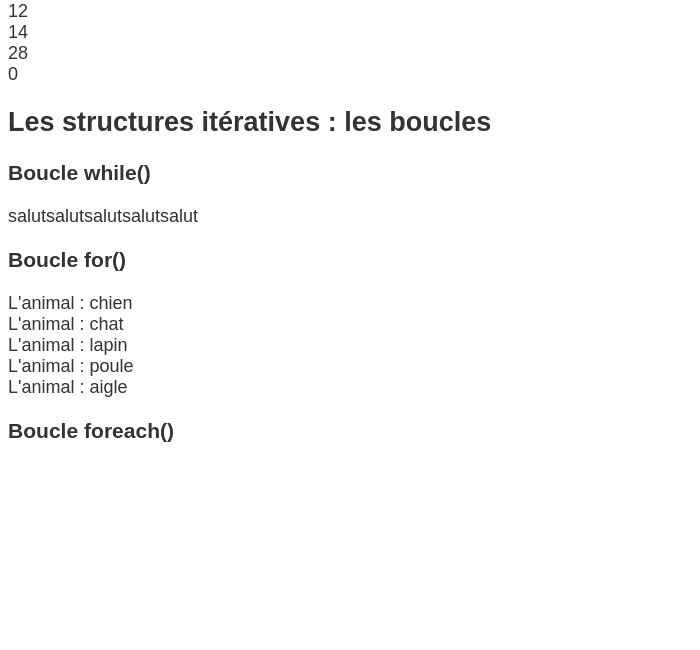
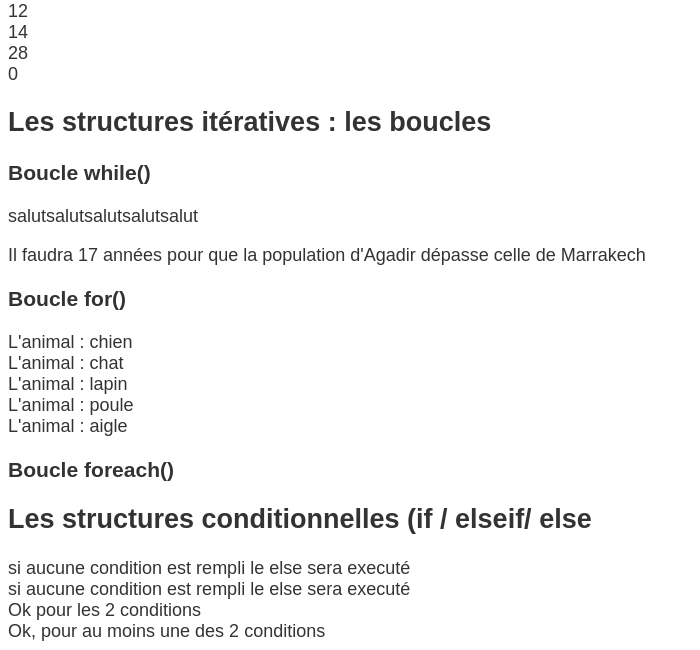
Before and after one commit to Edjek/php_13-09-2024, a PHP site: page / in a window 1280 px wide. Shown: the part 2150-2800 px from the top of the page, without its empty margins (0-700 px from the left). Before the commit the page ends 2592 px from the top, so only its background shows below. Run offline with PHP 8.4, Linux system fonts and the light colour scheme.

Commit message:
second day

```diff
--- a/01-introduction/index.php
+++ b/01-introduction/index.php
@@ -252,6 +252,19 @@
         Ecrire un algorithme permettant de déterminer dans combien d’années la population de la ville Agadir dépassera celle de la ville Marrakech.
     */
 
+    $populationMarrakech = 1000000;
+    $populationAgadir = 500000;
+    $i = 0;
+
+    while ($populationAgadir < $populationMarrakech) {
+        $populationMarrakech = $populationMarrakech + 50000;
+        $populationAgadir = $populationAgadir + ($populationAgadir * 0.08);
+        $i++;
+    }
+
+    echo "<p>Il faudra $i années pour que la population d'Agadir dépasse celle de Marrakech</p>";
+
+
 
     /* --------------------------------- */
     echo '<h3>Boucle for()</h3>';
@@ -260,7 +273,6 @@
     for ($i = 0; $i < count($animals); $i++) {
         echo  "L'animal : $animals[$i] <br>";
     }
-
 
     /* --------------------------------- */
     echo '<h3>Boucle foreach()</h3>';
@@ -275,7 +287,53 @@
         // echo $key .': ' .$value .'<br>';
     }
 
+    /* --------------------------------- */
+    echo '<h2>Les structures conditionnelles (if / elseif/ else</h2>';
+    /* --------------------------------- */
+
+    $a = 23;
+    $b = 5;
+    $c = 2;
+
+    // if() : permet de tester une condition. Si la condition est vraie, on execute le code à l'intérieur des accolades.
+    // '' = false
+    // null = false
+    // '0' = false
+    // '1' = true
+    if ($a < $b) {
+        echo "$a est superieur à $b";
+    } elseif ($a == $b) {
+        echo "$a est égal à $b";
+    } else {
+        echo 'si aucune condition est rempli le else sera executé <br>';
+    }
+
+    // Ecriture alternative :
+    if ($a < $b) :
+        echo "$a est superieur à $b";
+    elseif ($a == $b) :
+        echo "$a est égal à $b";
+    else :
+        echo 'si aucune condition est rempli le else sera executé <br>';
+    endif;
+
+    // L'opérateur AND écrit && permet de vérifier que 2 conditions soient réalisées en même temps.
+    if ($a > $b && $b > $c) {
+        echo 'Ok pour les 2 conditions <br>';
+    }
+
+    // L'opérateur OR écrit || permet de vérifier qu'au moins l'une des 2 conditions soit réalisée.
+    if (($a === 9 || $b > $c) && $a > $b) {
+        echo 'Ok, pour au moins une des 2 conditions <br>';
+    }
+
+    // Ecrire un algorithme qui demande à l'utilisateur son age. Il indique ensuite à l'utilisateur quel film il peut aller voir.
+    // "Action Man" si moins de 13 ans
+    // "Matrix" si il a entre 13 et 18 ans
+    // "Evil Dead" si plus de 18 ans
+
     ?>
+
 </body>
 
 </html>
```
